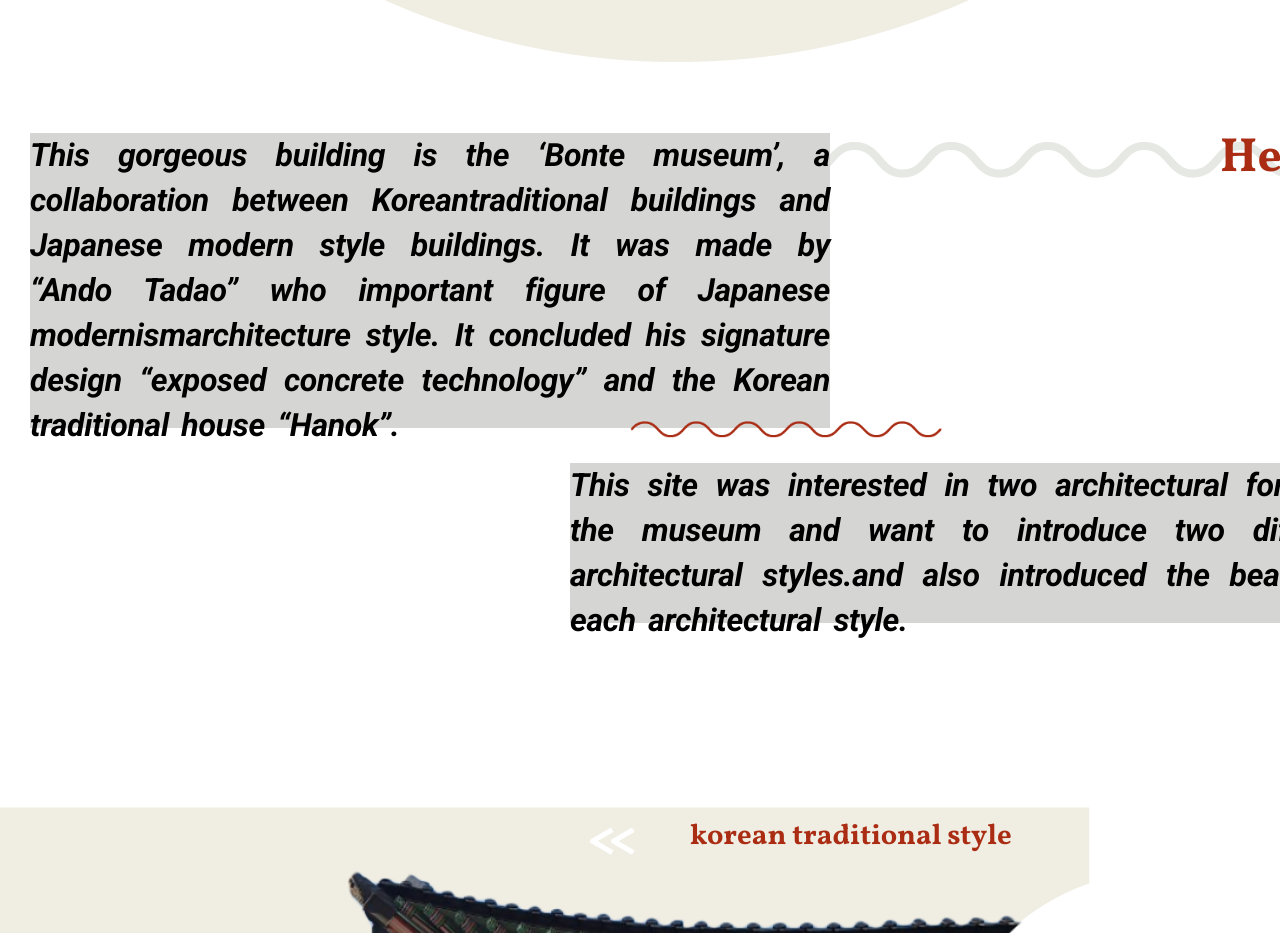
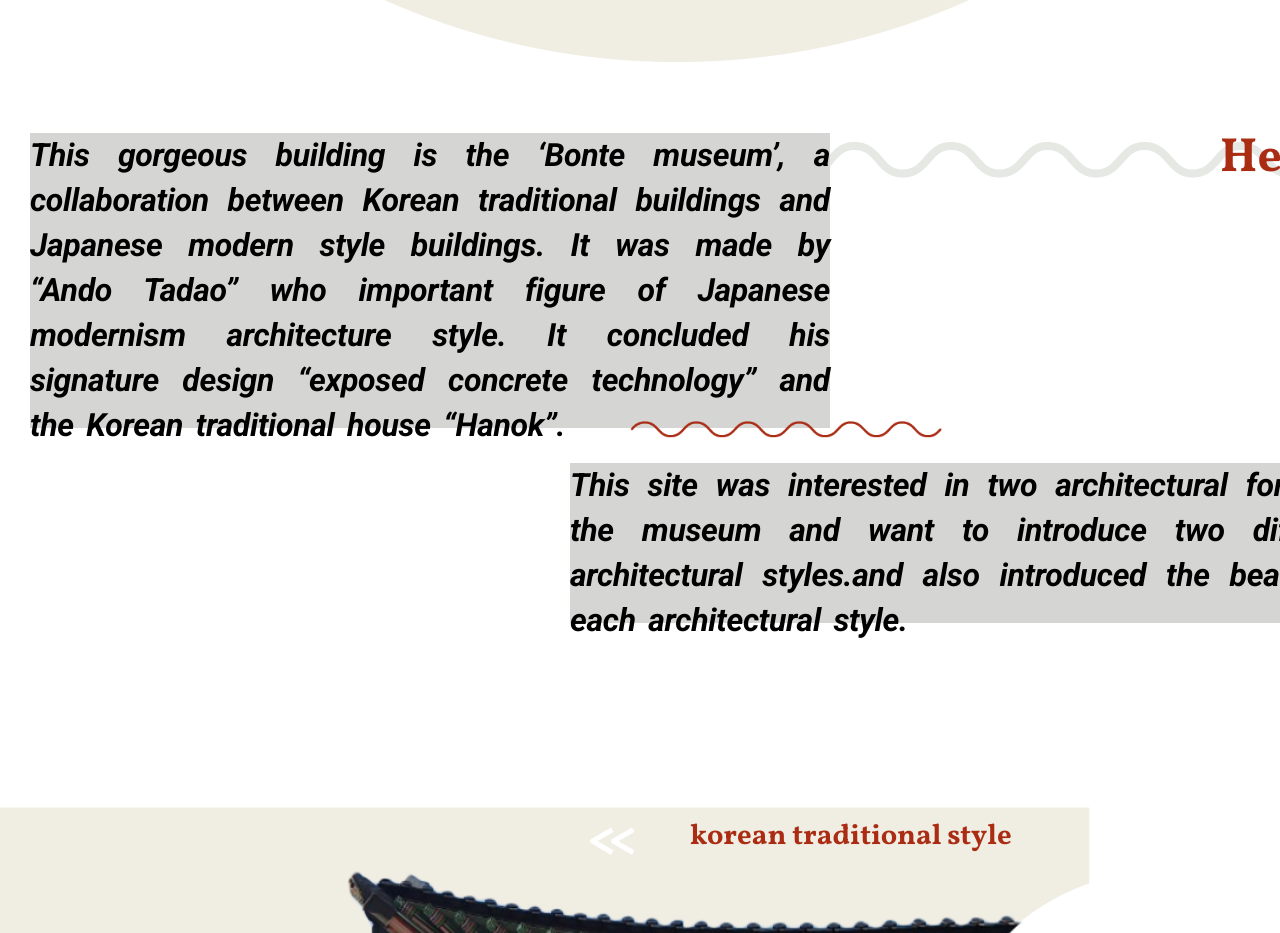
Before and after one commit to ssarbkimbo12/main, a plain HTML site: page index.html in a window 1280 px wide. Shown: the part 1181-2114 px from the top of the page. Drawn offline with nearby package versions, Linux system fonts and the light colour scheme.

Commit message:
Add files via upload

```diff
--- a/index.html
+++ b/index.html
@@ -113,8 +113,8 @@
 			<img src="./source/section2_line1.png" id="section2_line1">
 			<p class="style1" id="section2_p1">
 				This gorgeous building is the ‘Bonte museum’,
-				a collaboration between Koreantraditional buildings and Japanese modern style buildings.
-				It was made by “Ando Tadao” who important figure of Japanese modernismarchitecture style.
+				a collaboration between Korean traditional buildings and Japanese modern style buildings.
+				It was made by “Ando Tadao” who important figure of Japanese modernism architecture style.
 				It concluded his signature design “exposed
 				concrete technology” and the Korean traditional house “Hanok”.
 			</p>
@@ -159,7 +159,7 @@
 			</p>
 
 			<a href="#" target="_blank">
-				<div id="footer_hover2">
+			<div id="footer_hover2">
 				<img id="footer_circle2" src="./source/footer_circle.png">
 				<img id="footer_H" src="./source/logo.png">
 			</div>
```
